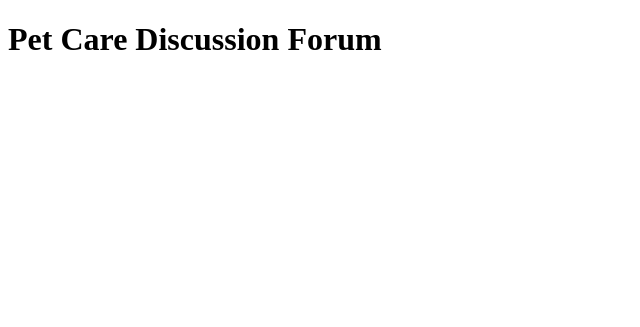
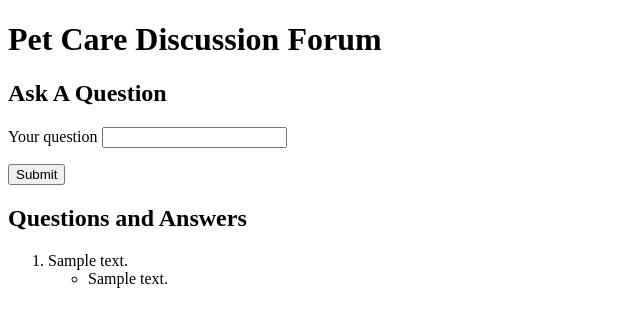
Before and after one commit to vyvanhuynh/petCare-vetShare, a Flask app: page /forum in a window 1280 px wide. Shown: the top 327 px of the page, without its empty margins (0-640 px from the left). Run offline with Flask 2, Linux system fonts and the light colour scheme; tables that the repository leaves empty hold one stand-in row (values such as "Sample post").

Commit message:
add an input form to take questions from users and display them

```diff
--- a/crud.py
+++ b/crud.py
@@ -78,6 +78,9 @@ def create_answer(date_created, answer_body, vet, question):
 def list_all_answers():
     return Answer.query.all()
 
+def get_answer_by_question_id(question_id):
+    return Answer.query.filter(Answer.question_id == question_id).all()
+
 
 if __name__ == '__main__':
     from server import app
--- a/server.py
+++ b/server.py
@@ -1,10 +1,12 @@
 """ Server for pet care discussion app. """
 
+from random import randint
 from flask import (Flask, render_template, request, flash, session,
                    redirect)
 from model import connect_to_db
 import crud
 from jinja2 import StrictUndefined
+from datetime import datetime
 
 app = Flask(__name__)
 app.secret_key = "pet"
@@ -85,8 +87,24 @@ def login():
 
 @app.route('/forum')
 def display_forum():
-    return render_template('forum.html')
+    questions = crud.list_all_questions()
+    # question_answer = {}
+    # for question in questions:
+    #     question_answer[question]=crud.get_answer_by_question_id(question.question_id)
+    return render_template('forum.html', questions=questions)
 
+
+@app.route('/forum', methods = ["POST"])
+def submit_question():
+    new_question = request.form.get("new_question")
+    date_created = datetime.now()
+    comment_count = randint(1,10)
+    question_body = new_question
+    vote_count = randint(1,10)
+    email = session['email']
+    user = crud.get_user_by_email(email)
+    crud.create_question(date_created, comment_count, question_body, vote_count,user)
+    return redirect('/forum')
 
 
 
--- a/templates/forum.html
+++ b/templates/forum.html
@@ -5,5 +5,30 @@
 
     <h1>Pet Care Discussion Forum</h1>
 
+    <h2>Ask A Question</h2>
+    <form action="/forum" method="POST">
+        <p>
+            Your question <input type="text" name="new_question">
+        </p>
+        <p>
+            <input type="submit">
+        </p>
+    </form>
+
+    <h2>Questions and Answers</h2>
+
+    <ol>
+    {% for question in questions %}
+        <li>
+            {{ question.question_body }}
+            <ul>
+                {% for answer in question.answers %}
+                    <li>{{ answer.answer_body }}</li>
+                {% endfor %}
+            </ul>
+        </li>
+    {% endfor %}
+    </ol>
+
 
 {% endblock %}
```
